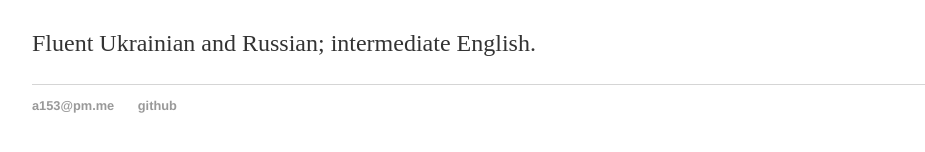
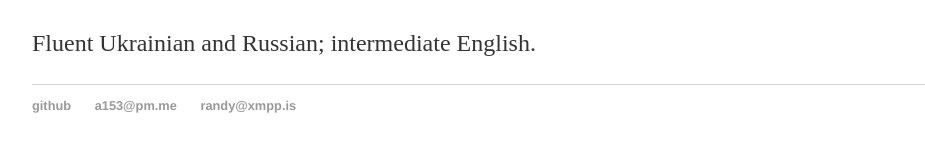
Before and after one commit to aa153/aa153.github.io, a Jekyll site: the page built from index.html, in a window 1280 px wide. Shown: the part 370-522 px from the top of the page, without its empty margins (160-1085 px from the left). Built offline with Jekyll 4.4.1, drawn with Linux system fonts in a browser that asks for light colours.

Commit message:
added xmpp link in footer

```diff
--- a/_layouts/default.html
+++ b/_layouts/default.html
@@ -20,8 +20,9 @@
 	</div><!-- /.container -->
 	<footer>
 	<ul>
-       		<li><a href="mailto:a153@pm.me">a153@pm.me</a></li>
 		<li><a href="https://github.com/aa153">github</a></li>
+		<li><a href="mailto:a153@protonmail.com">a153@pm.me</a></li>
+		<li><a href="https://conversejs.org/" target="_blank">randy@xmpp.is</a></li>
 	</ul>
 	</footer>
 </body>
```
